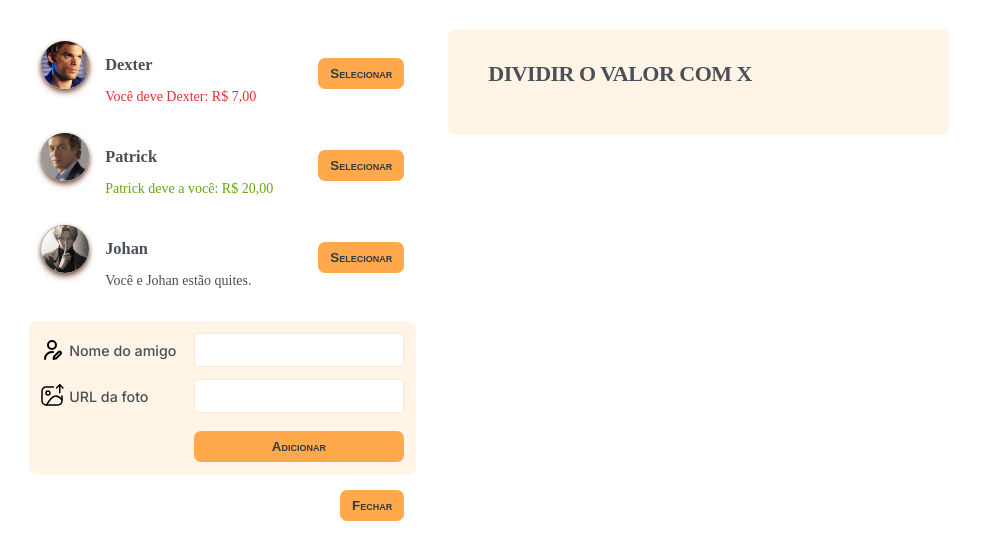
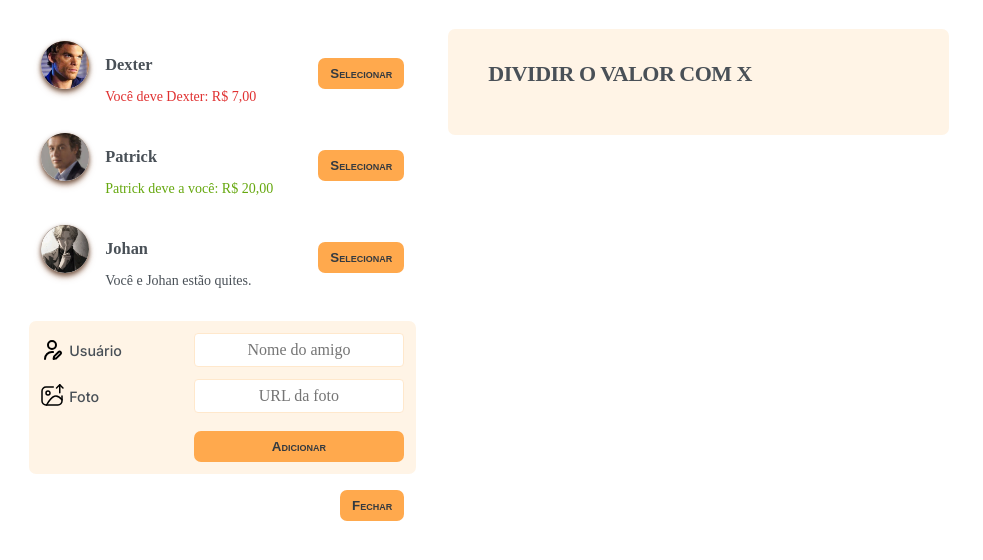
Before and after one commit to call-meRafael/eat-and-split-app, a React (Vite) app: page / in a window 1280 px wide. Both pictures are taken after a click on the button "Adicionar amigo". Shown: the top 560 px of the page, without its empty margins (0-983 px from the left). Built offline with nearby package versions, Linux system fonts and the light colour scheme; a web font is replaced by a local one.

Commit message:
chore(input): swapp hardwrited text for placeholdder property

```diff
--- a/src/components/formAddFriend.jsx
+++ b/src/components/formAddFriend.jsx
@@ -10,12 +10,12 @@ export const FormAddFriend = () => {
   return (
     <form className="form-add-friend">
       <label htmlFor="friend-name">
-        <UserName  />Nome do amigo</label>
-      <input type="text" name="friend-name" id="iFriend-name" />
+        <UserName  />Usuário</label>
+      <input type="text" name="friend-name" id="iFriend-name" placeholder="Nome do amigo"/>
       <label htmlFor="friend-image">
-        <UserAvatar /> URL da foto{" "}
+        <UserAvatar /> Foto{" "}
       </label>
-      <input type="text" name="image-url" id="iImage-url" />
+      <input type="text" name="image-url" id="iImage-url" placeholder="URL da foto"/>
 
       <Button onClick={handleSubmit}>Adicionar</Button>
     </form>
```
